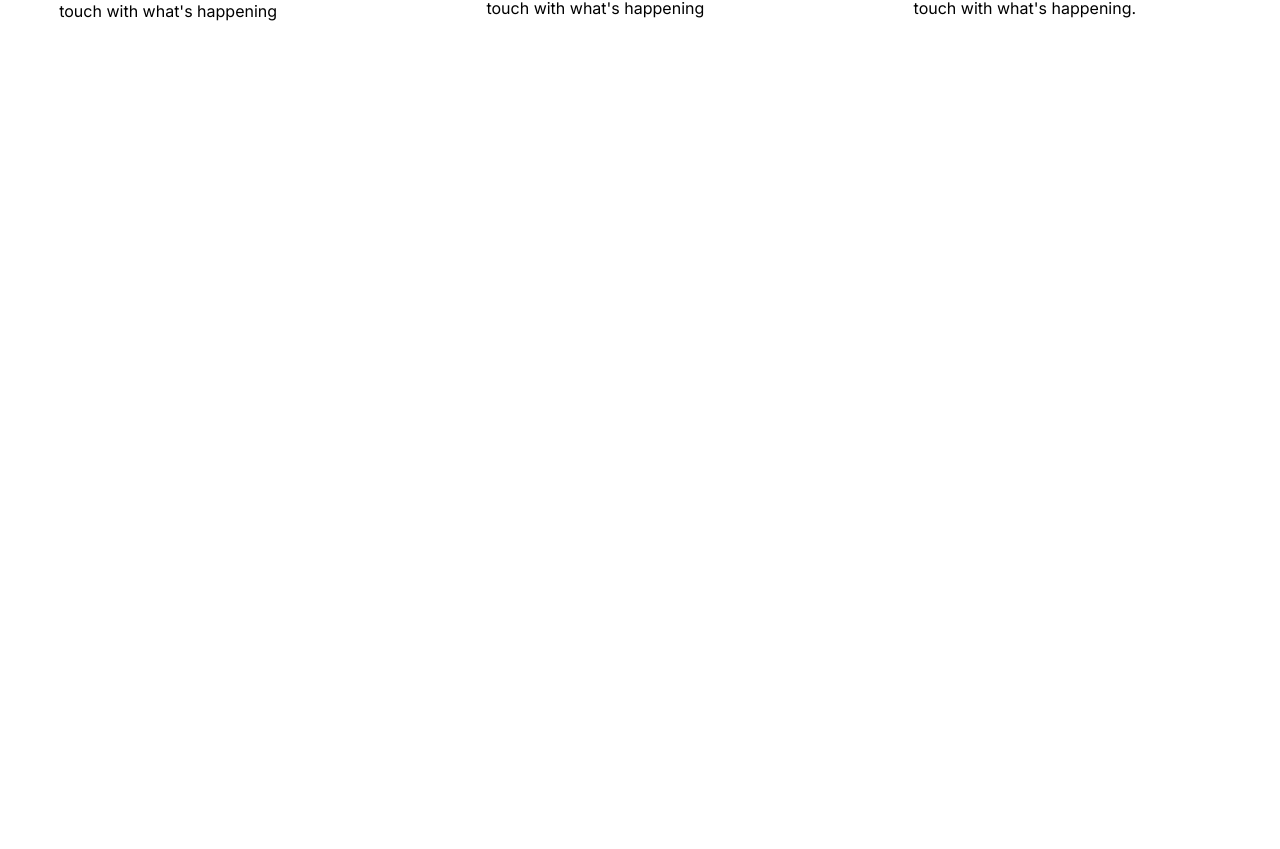
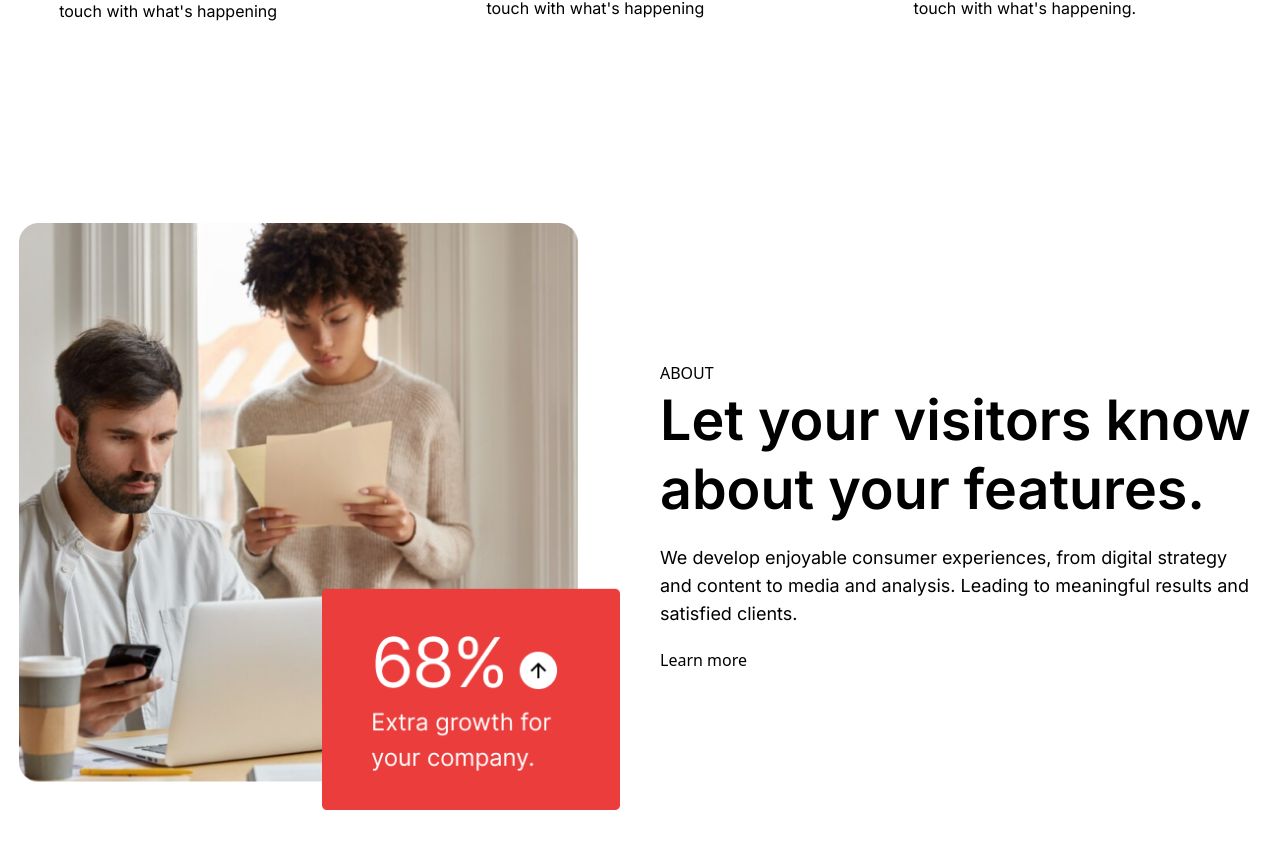
Before and after one commit to Alexandra4373/Hardwell, a React (Vite) app: page / in a window 1280 px wide. Shown: the part 1194-2043 px from the top of the page. Before the commit the page ends 1337 px from the top, so only its background shows below. Built offline with nearby package versions, Linux system fonts and the light colour scheme.

Commit message:
Update App.jsx

```diff
--- a/src/App.jsx
+++ b/src/App.jsx
@@ -3,6 +3,7 @@ import creative from "./assets/creative.png";
 import product from "./assets/product.png";
 import design from "./assets/design.png";
 import marketing from "./assets/marketing.png";
+import about from "./assets/about.png";
 
 function App() {
   return (
@@ -112,6 +113,27 @@ function App() {
             </div>
           </div>
         </div>
+
+        {/* About*/}
+        <div className="py-20">
+          <div className="container flex sm:flex-col md:flex-row gap-10 items-center">
+            <div className="flex-1 ">
+              <img src={about} alt="" />
+            </div>
+            <div className="flex-1 ">
+              <h6>ABOUT</h6>
+              <h2 className="font-inter font-semibold  text-[3.475rem] mb-5 leading-tight">
+                Let your visitors know about your features.
+              </h2>
+              <p className="font-inter text-lg mb-5">
+                We develop enjoyable consumer experiences, from digital strategy
+                and content to media and analysis. Leading to meaningful results
+                and satisfied clients.
+              </p>
+              <h6>Learn more</h6>
+            </div>
+          </div>
+        </div>
       </div>
     </>
   );
```
